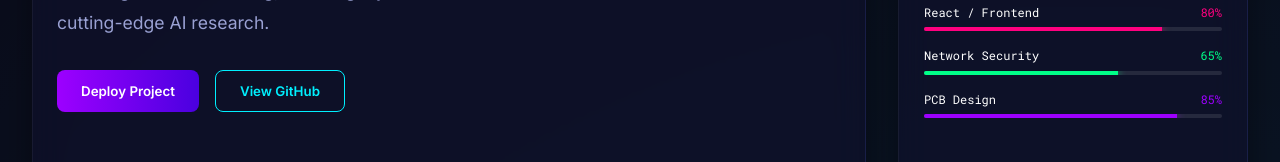
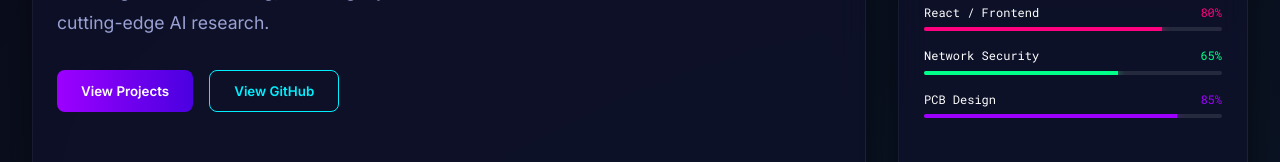
Before and after one commit to klsdfernando/My_Portfolio, a React (Vite) app: page / in a window 1280 px wide. Shown: the part 326-488 px from the top of the page. Built offline with nearby package versions, Linux system fonts and the light colour scheme; no server answers.

Commit message:
Update Hero buttons with new text and functional links

```diff
--- a/src/components/Hero.jsx
+++ b/src/components/Hero.jsx
@@ -44,8 +44,9 @@ const Hero = () => {
           }}
             onMouseOver={(e) => e.currentTarget.style.opacity = '0.9'}
             onMouseOut={(e) => e.currentTarget.style.opacity = '1'}
+            onClick={() => document.getElementById('projects')?.scrollIntoView({ behavior: 'smooth' })}
           >
-            Deploy Project
+            View Projects
           </button>
 
           <button style={{
@@ -65,6 +66,7 @@ const Hero = () => {
             onMouseOut={(e) => {
               e.currentTarget.style.background = 'transparent';
             }}
+            onClick={() => window.open('https://github.com/klsdfernando', '_blank')}
           >
             View GitHub
           </button>
```
